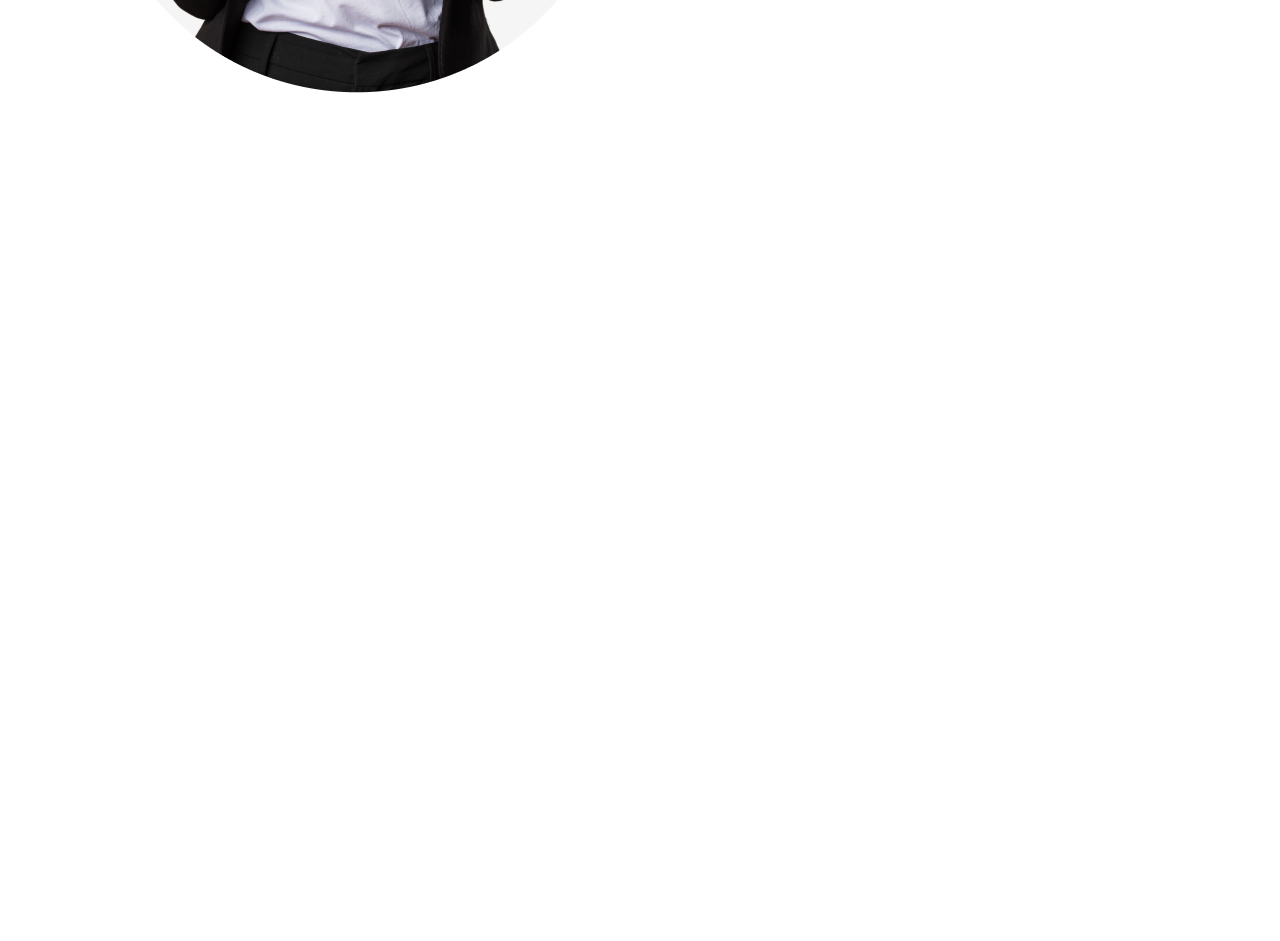
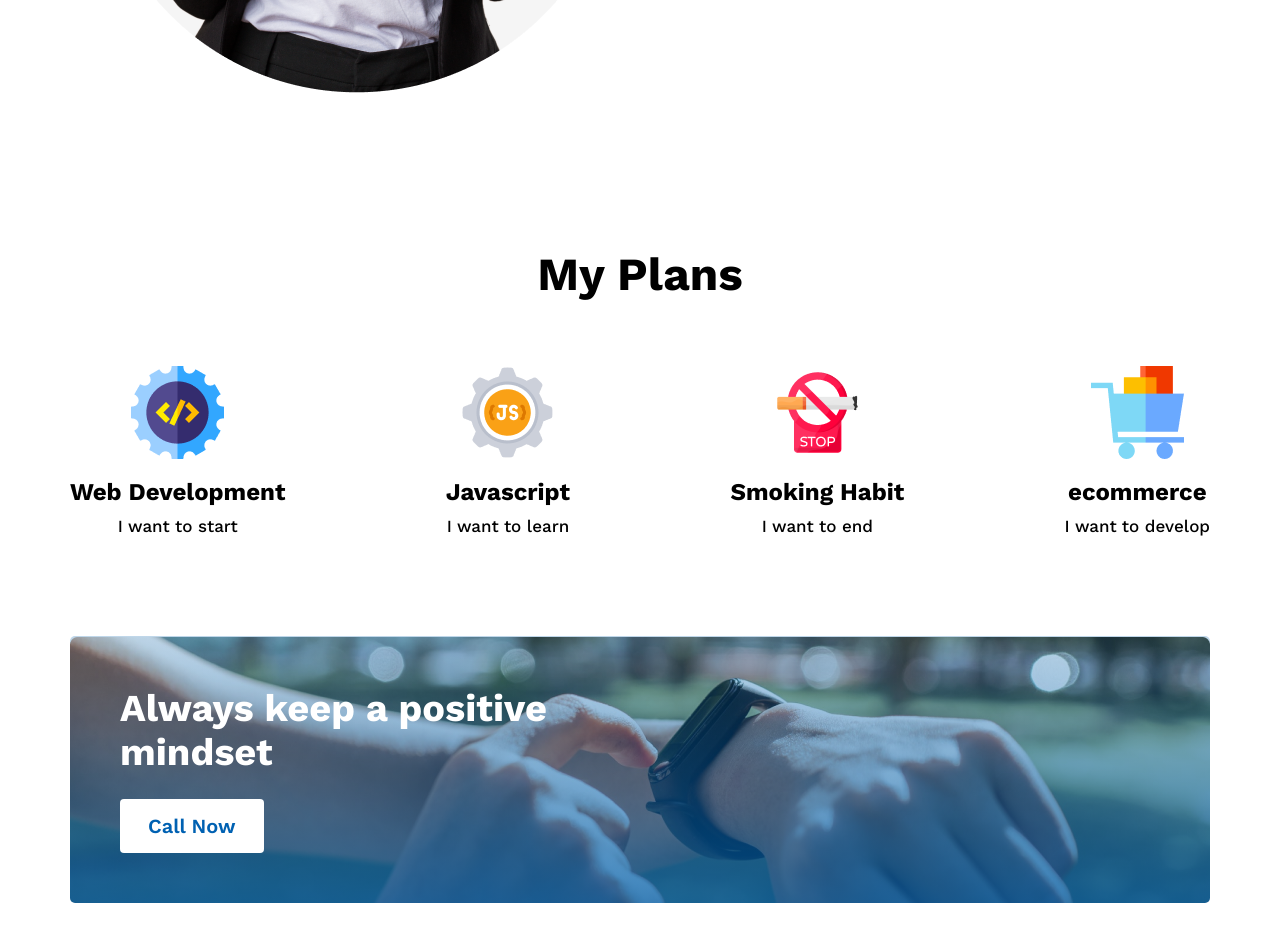
Before and after one commit to Shakil-Mahmud1/home-work-01, a plain HTML site: page index.html in a window 1280 px wide. Shown: the part 1784-2725 px from the top of the page. Before the commit the page ends 2031 px from the top, so only its background shows below. Drawn offline with nearby package versions, Linux system fonts and the light colour scheme.

Commit message:
my plans sec

```diff
--- a/index.html
+++ b/index.html
@@ -45,6 +45,38 @@
             </div>
         </div>
     </section>
+    <section>
+        <div class="container">
+            <h1 class="my-plans-title">My Plans</h1>
+            <div class="my-plans">
+                <div class="plans-box">
+                    <img src="./images/icons/web.png" alt="">
+                    <h2>Web Development</h2>
+                    <h5>I want to start</h5>
+                </div>
+                <div class="plans-box">
+                    <img src="./images/icons/js.png" alt="">
+                    <h2>Javascript</h2>
+                    <h5>I want to learn</h5>
+                </div>
+                <div class="plans-box">
+                    <img src="./images/icons/smoke.png" alt="">
+                    <h2>Smoking Habit</h2>
+                    <h5>I want to end</h5>
+                </div>
+                <div class="plans-box">
+                    <img src="./images/icons/ecom.png" alt="">
+                    <h2>ecommerce</h2>
+                    <h5>I want to develop</h5>
+                </div>
+            </div>
+            <div class="plan-banner">
+                <!-- <img src="./images/watch.png" alt=""> -->
+                <h2>Always keep a positive mindset</h2>
+                <button class="btn-primary">Call Now</button>
+            </div>
+        </div>
+    </section>
 
 </body>
 </html>
--- a/styles/style.css
+++ b/styles/style.css
@@ -103,3 +103,45 @@ ul.fail-list li {
     color: #444343;
     margin-bottom: 5px;
 }
+/* My plans section styles */
+h1.my-plans-title {
+    font-size: 46px;
+    text-align: center;
+    margin-bottom: 65px;
+}
+
+.my-plans {
+    display: flex;
+    justify-content: space-between;
+    text-align: center;
+    margin-bottom: 60px;
+}
+
+.plans-box img {
+    margin-bottom: 15px;
+}
+
+.plans-box h2 {
+    margin-bottom: 10px;
+}
+
+.plans-box h5 {
+    font-weight: 500;
+    font-size: 17px;
+    margin-bottom: 40px;
+}
+.plan-banner{
+    background-image: linear-gradient(#035fa940,#035fa9c4),url(../images/watch.png);
+    padding: 50px 0px 50px 50px;
+    margin-bottom: 100px;
+    border-radius: 5px;
+    overflow: hidden;
+}
+
+
+.plan-banner h2 {
+    color: #ffffff;
+    font-size: 38px;
+    width: 42%;
+    margin-bottom: 25px;
+}
```
